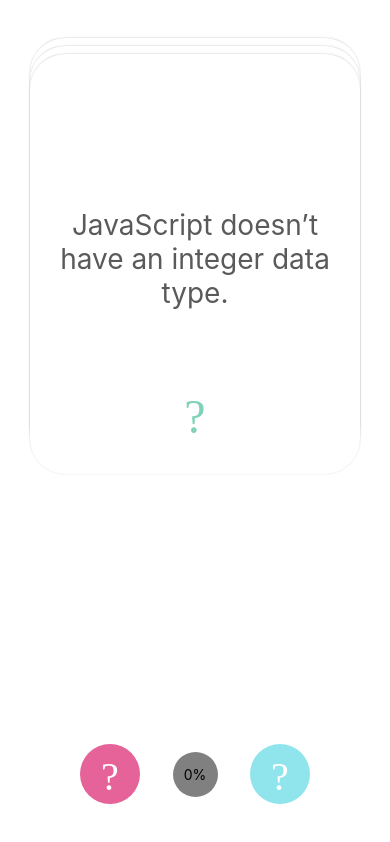
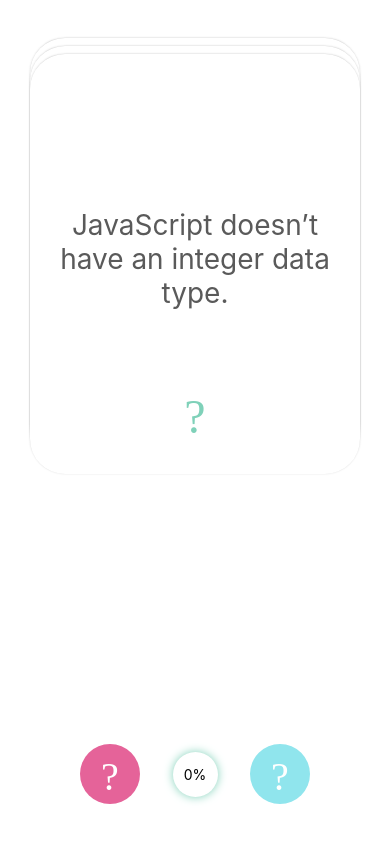
Before and after one commit to stephanos7/react-native-flashcards, a React Native app: screen / in a window 390 px wide. Built offline with nearby package versions, Linux system fonts and the light colour scheme.

Commit message:
fix zIndex on swipe animation

```diff
--- a/App.js
+++ b/App.js
@@ -42,10 +42,14 @@
     this.updateData(data, this.updateScore);
   }
 
-  updateScore = (cardData) => {
+  updateScore = (cardData, cbToCelebrate) => {
     if(cardData.attempted === cardData.answer){
       this.setState(prevState => ({score: prevState.score +1}));
     }
+  }
+
+  celebrate = () => {
+    alert("celebrate!")
   }
 
   updateData = (cardData, cbToUpdateScore) => {
--- a/components/Card.js
+++ b/components/Card.js
@@ -105,7 +105,7 @@
 
     return (
       <Animated.View style={[styles.card, rotationAnimation, initialXAnimation, dynamicTopMarginStyle, conditionallyHideOverflowStyle]}>
-        <Animated.Text style={[styles.question, showingAnswer ? {zIndex:2} : null, (showingAnswer && item.attempted === "") ? {color:"lightgrey"} :{color: DAVYS_GREY}]}>{this.props.item.question}</Animated.Text>
+        <Animated.Text style={[styles.question, showingAnswer || item.attempted !== "" ? {zIndex:2} : null , (showingAnswer && item.attempted === "") ? {color:"lightgrey"} :{color: DAVYS_GREY}]}>{this.props.item.question}</Animated.Text>
         {showingAnswer ? <Text style={[styles.answer, zIndex]} >{item.answer} {this.conditionallyRenderThumbEmoji()}</Text> : null}
         <TouchableOpacity style={styles.eyeButton} onPress={() => this.toggleAnswer()}>
           <EyeIcon showingAnswer={showingAnswer} />
--- a/styles.js
+++ b/styles.js
@@ -38,6 +38,14 @@
     },
     shadowOpacity: 0.3,
     shadowRadius: 1.6
+  },
+  halo: {
+    shadowColor: PEARL_AQUA,
+    shadowOffset: {
+      width: 0, height: 0
+    },
+    shadowOpacity: 1,
+    shadowRadius: 10
   }
 }
 
@@ -86,11 +94,12 @@
   counter: {
     alignItems:"center",
     justifyContent:"center",
+    backgroundColor: WHITE,
     borderRadius:50,
     width:45,
     height:45,
     paddingTop:1,
-    backgroundColor:"grey"
+    ...SHADOWS.halo
   },
   endOfDeckContainer: {
     minHeight: 420,
```
